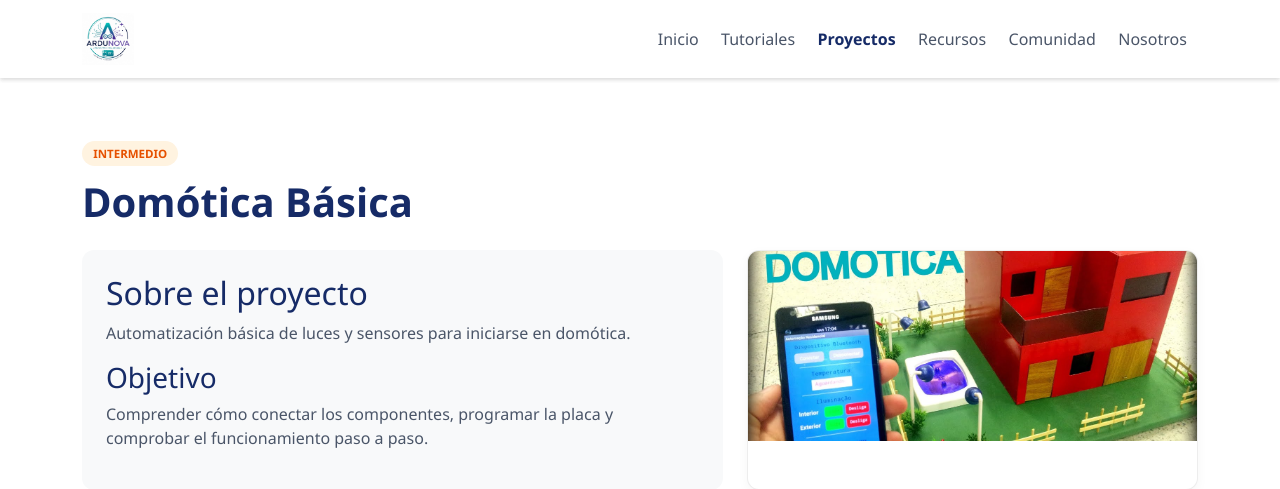
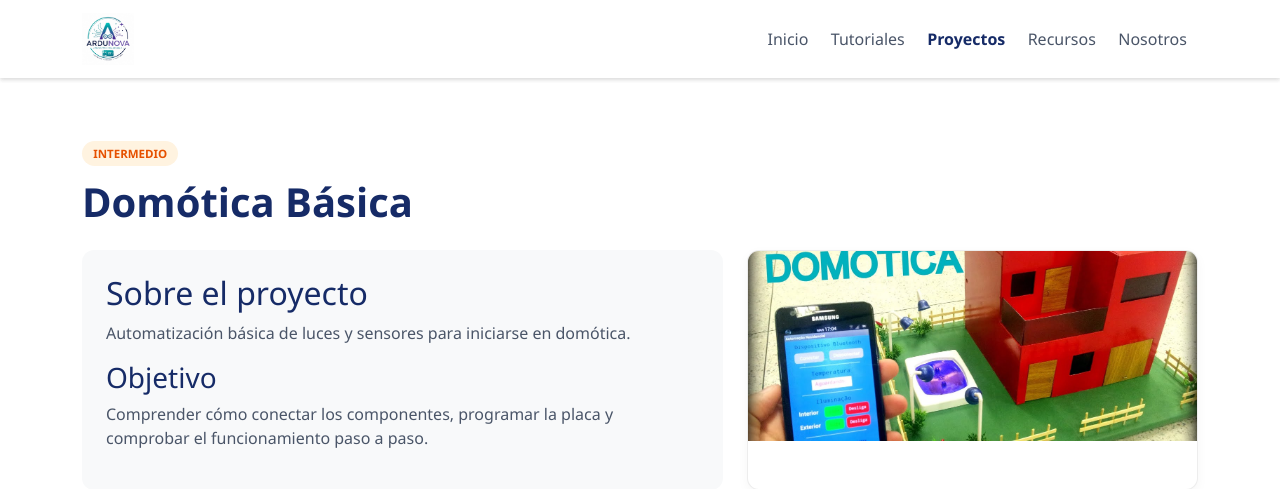
Before and after one commit to andreavs1/Prueba-Ardunova, a PHP site: page /ardunova/proyecto/domotica.php in a window 1280 px wide. Shown: the top 489 px of the page. Run offline with PHP 8.4, Linux system fonts and the light colour scheme.

Commit message:
arreglo de link de domotica

```diff
--- a/Ardunova-N/proyecto/domotica.php
+++ b/Ardunova-N/proyecto/domotica.php
@@ -21,17 +21,16 @@
                 <div class="collapse navbar-collapse" id="mainNavbar">
                     <ul class="navbar-nav ms-auto">
                         <li class="nav-item">
-                            <a class="nav-link" href="index.php">Inicio</a>
+                            <a class="nav-link" href="/Ardunova-N/index.php">Inicio</a>
                         </li>
                         <li class="nav-item">
-                            <a class="nav-link" href="tutoriales.php">Tutoriales</a>
+                            <a class="nav-link" href="/Ardunova-N/tutoriales.php">Tutoriales</a>
                         </li>
                         <li class="nav-item">
-                            <a class="nav-link active" href="proyectos.php">Proyectos</a>
+                            <a class="nav-link active" href="/Ardunova-N/proyectos.php">Proyectos</a>
                         </li>
-                        <li class="nav-item"><a class="nav-link" href="recursos.php">Recursos</a></li>
-                        <li class="nav-item"><a class="nav-link" href="comunidad.php">Comunidad</a></li>
-                        <li class="nav-item"><a class="nav-link" href="nosotros.php">Nosotros</a></li>
+                        <li class="nav-item"><a class="nav-link" href="/Ardunova-N/recursos.php">Recursos</a></li>
+                        <li class="nav-item"><a class="nav-link" href="/Ardunova-N/nosotros.php">Nosotros</a></li>
 
                     </ul>
                 </div>
```
